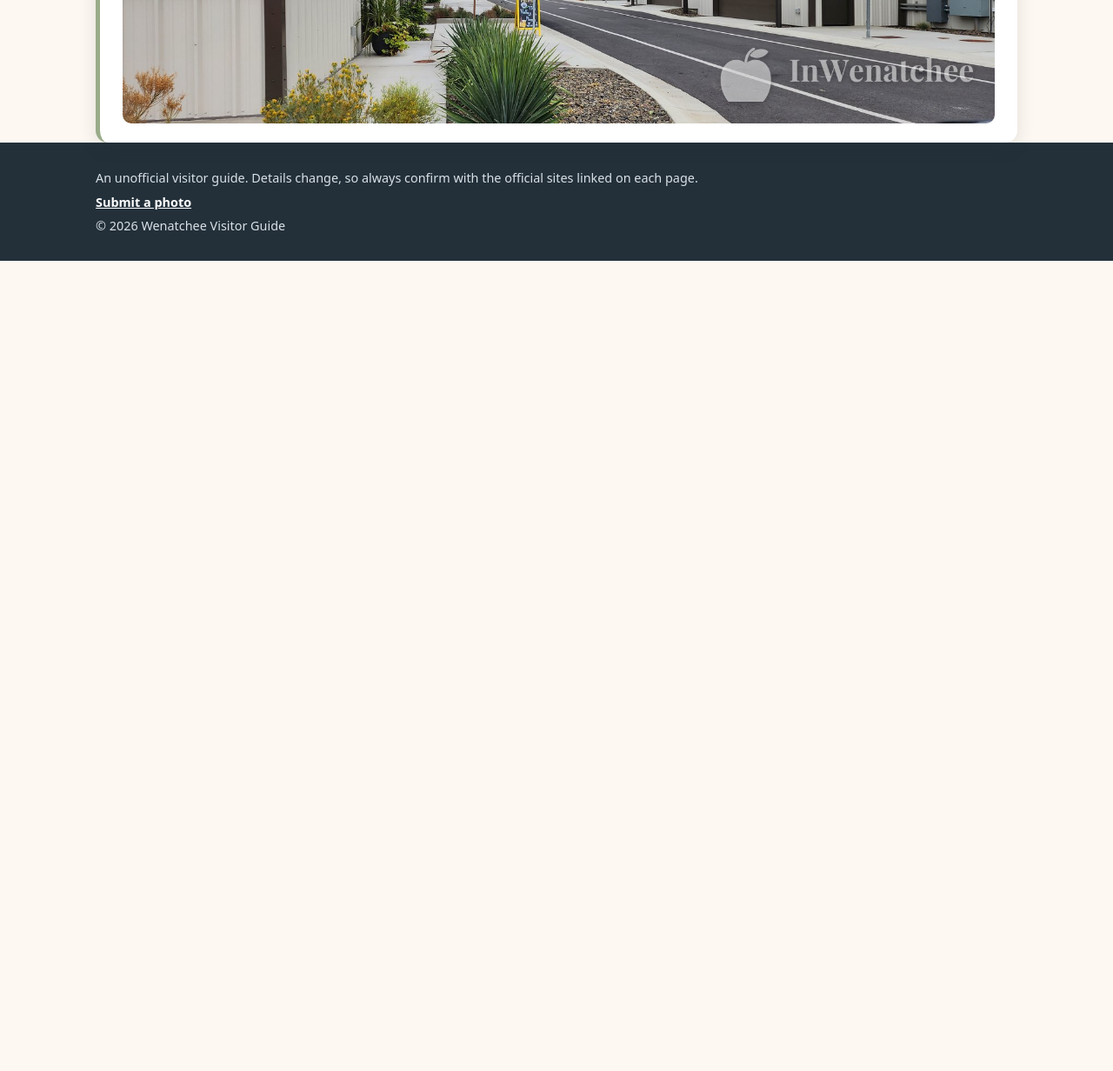
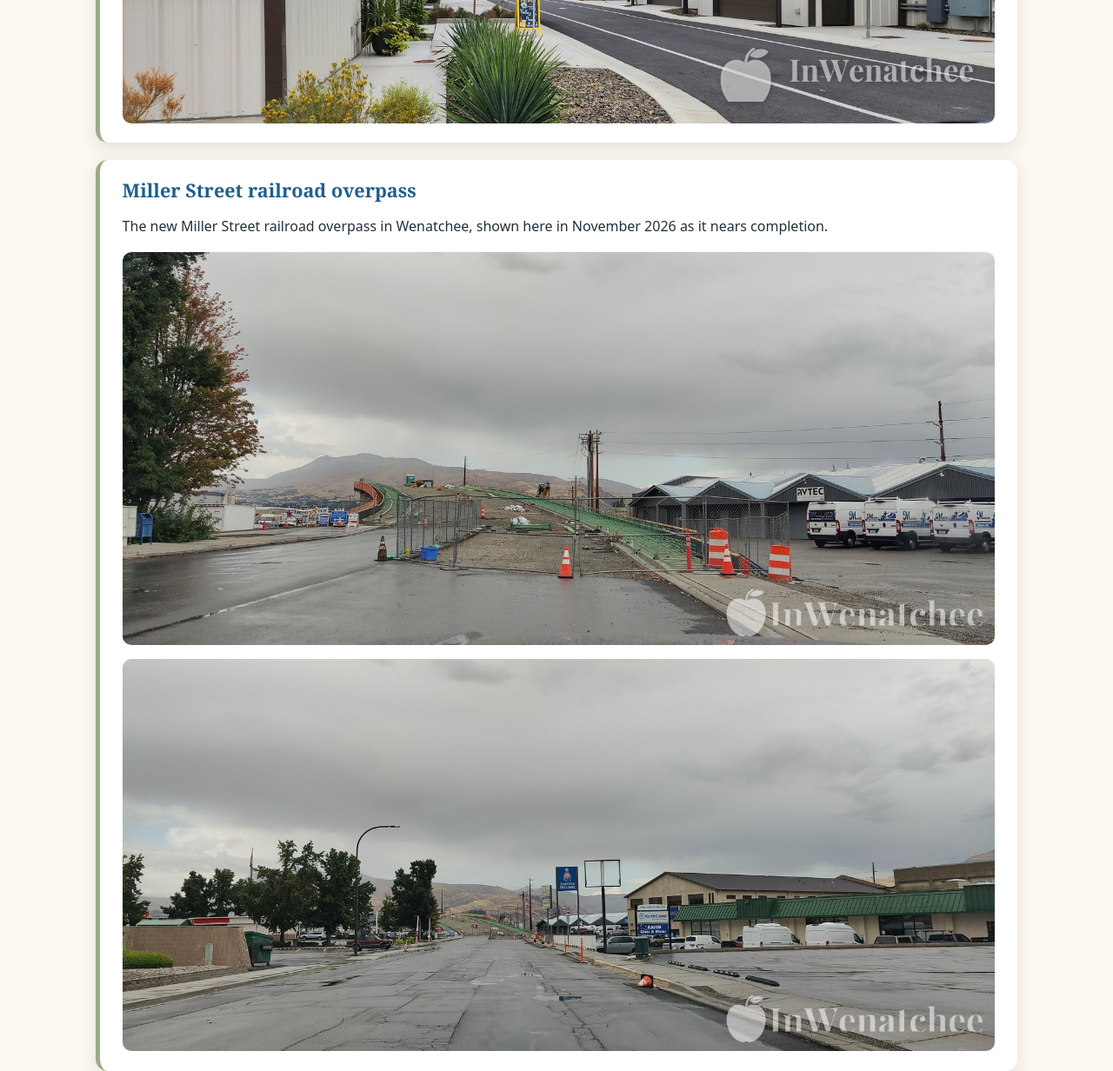
Before and after one commit to jbriggs31/Inwenatchee, a plain HTML site: page building.html in a window 1280 px wide. Shown: the part 2344-3576 px from the top of the page at 87% size. Before the commit the page ends 2644 px from the top, so only its background shows below. Drawn offline with Linux system fonts and the light colour scheme.

Commit message:
Add Miller Street overpass photos to What's Being Built (#21)
* Add the Miller Street overpass photo to the building page.

The picture is resized, stripped of metadata, and watermarked like the other gallery photos.

Co-authored-by: jbriggs31 <jbriggs31@users.noreply.github.com>

* Add the Miller Street view next to the overpass photo.

Both pictures stay in the same gallery so the lightbox moves between them.

Co-authored-by: jbriggs31 <jbriggs31@users.noreply.github.com>

---------

Co-authored-by: Cursor Agent <cursoragent@cursor.com>
Co-authored-by: jbriggs31 <jbriggs31@users.noreply.github.com>

```diff
--- a/building.html
+++ b/building.html
@@ -62,6 +62,14 @@
           <img src="images/wenatchee-trades-district-2.jpg" width="1600" height="628" loading="lazy" alt="Street between modern industrial-style buildings with garage doors, with an agave plant in the foreground.">
         </div>
       </article>
+      <article class="item">
+        <h2>Miller Street railroad overpass</h2>
+        <p>The new Miller Street railroad overpass in Wenatchee, shown here in November 2026 as it nears completion.</p>
+        <div class="photos">
+          <img src="images/miller-overpass.jpg" width="1600" height="720" loading="lazy" alt="Miller Street railroad overpass nearing completion, November 2026">
+          <img src="images/miller-street-view.jpg" width="1600" height="720" loading="lazy" alt="Looking down Miller Street toward the new railroad overpass, November 2026">
+        </div>
+      </article>
     </section>
   </main>
 
```
Also changed, not shown: images/miller-overpass.jpg (added), images/miller-street-view.jpg (added).
